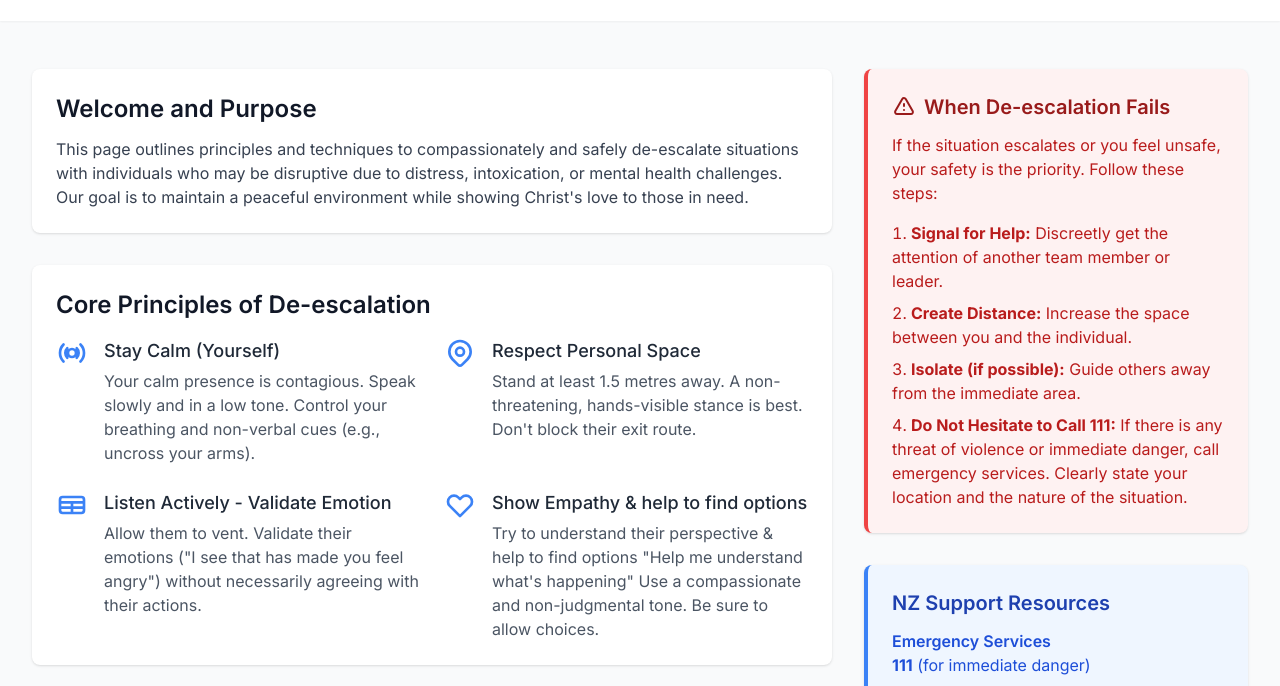
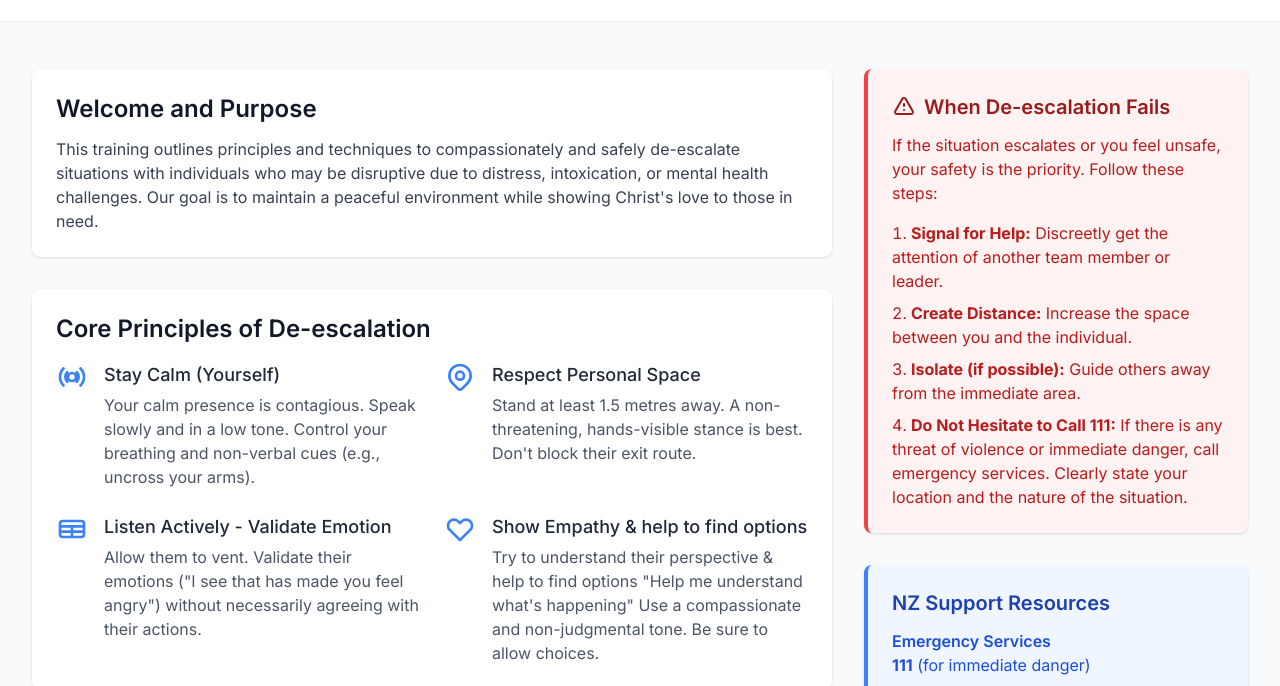
Before and after one commit to russell-netizen/Deescalation-Training, a plain HTML site: page index.html in a window 1280 px wide. Shown: the part 93-779 px from the top of the page. Drawn offline with nearby package versions, Linux system fonts and the light colour scheme.

Commit message:
Update index.html

```diff
--- a/index.html
+++ b/index.html
@@ -114,7 +114,7 @@
 
                         <p class="text-gray-700">
 
-                            This page outlines principles and techniques to compassionately and safely de-escalate situations with individuals who may be disruptive due to distress, intoxication, or mental health challenges. Our goal is to maintain a peaceful environment while showing Christ's love to those in need.
+                            This training outlines principles and techniques to compassionately and safely de-escalate situations with individuals who may be disruptive due to distress, intoxication, or mental health challenges. Our goal is to maintain a peaceful environment while showing Christ's love to those in need.
 
                         </p>
 
```
